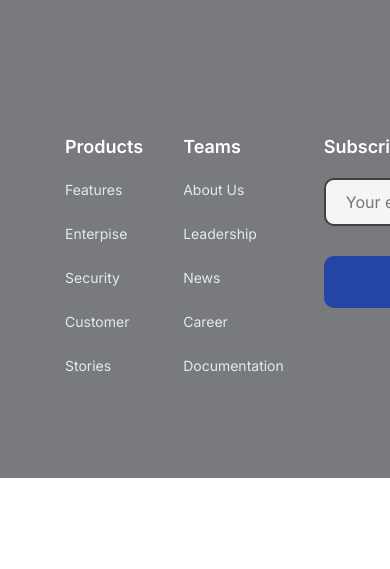
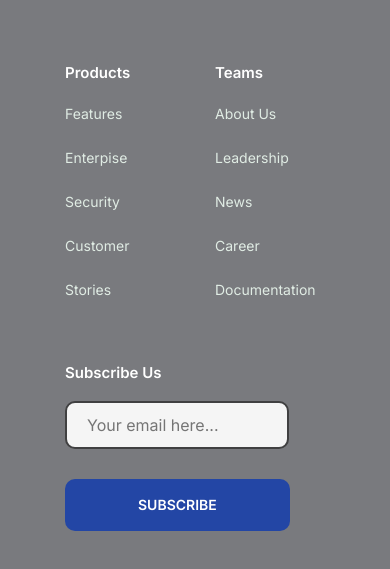
Before and after one commit to Isaeveg/ITcourse, a website: page src/html/index.html in a window 390 px wide. Shown: the part 4270-4839 px from the top of the page. Before the commit the page ends 4748 px from the top, so only its background shows below. Drawn offline with nearby package versions, Linux system fonts and the light colour scheme; files that its build step writes are made by us from their sources.

Commit message:
init repo

```diff
--- a/src/scss/components/_footer.scss
+++ b/src/scss/components/_footer.scss
@@ -52,6 +52,14 @@
     @include tablet {
       padding-bottom: 100px;
     }
+    @include mobile {
+		display: grid;
+		grid-template-columns: repeat(auto-fill, minmax(150px, 1fr));
+	}
+    @include mobile-small {
+      display: grid;
+      grid-template-columns: repeat(auto-fill, minmax(100px, 1fr));
+    }
   }
   &__desc {
     color: var(--c-desc);
@@ -75,11 +83,6 @@
   }
 }
 .stroke {
-	@include mobile {
-		padding-top: 70px;
-		order: 1;
-	  }
-
   &__title {
     color: var(--c-white);
     font-family: var(--ff-int);
@@ -87,6 +90,10 @@
     font-weight: 600;
     margin-bottom: 20px;
     padding-top: 7px;
+
+    @include mobile {
+      font-size: 15px;
+    }
   }
 
   &__ul {
--- a/src/scss/utils/_mixins.scss
+++ b/src/scss/utils/_mixins.scss
@@ -22,3 +22,8 @@
     @content;
   }
 }
+@mixin mobile-small {
+  @media (max-width: $mobile-small) {
+    @content;
+  }
+}
--- a/src/scss/utils/_vars.scss
+++ b/src/scss/utils/_vars.scss
@@ -3,7 +3,7 @@ $desktop-small: 1200px;
 $tablet: 992px;
 $tablet-small: 768px;
 $mobile: 576px;
-
+$mobile-small: 490px;
 //font-family: 'Inter', sans-serif;
 //font-family: 'Poppins', sans-serif;
 
```
Also changed, not shown: build/css/main.css, build/img/social/facebook.png (deleted), build/img/social/github.png (deleted), build/img/social/instagram.png (deleted), build/img/social/socials/git.svg (deleted), build/img/social/socials/ln.svg (deleted), build/img/social/socials/telegram.svg (deleted), build/img/social/twitter.png (deleted), build/img/social/youtube.png (deleted), 2 other files.
